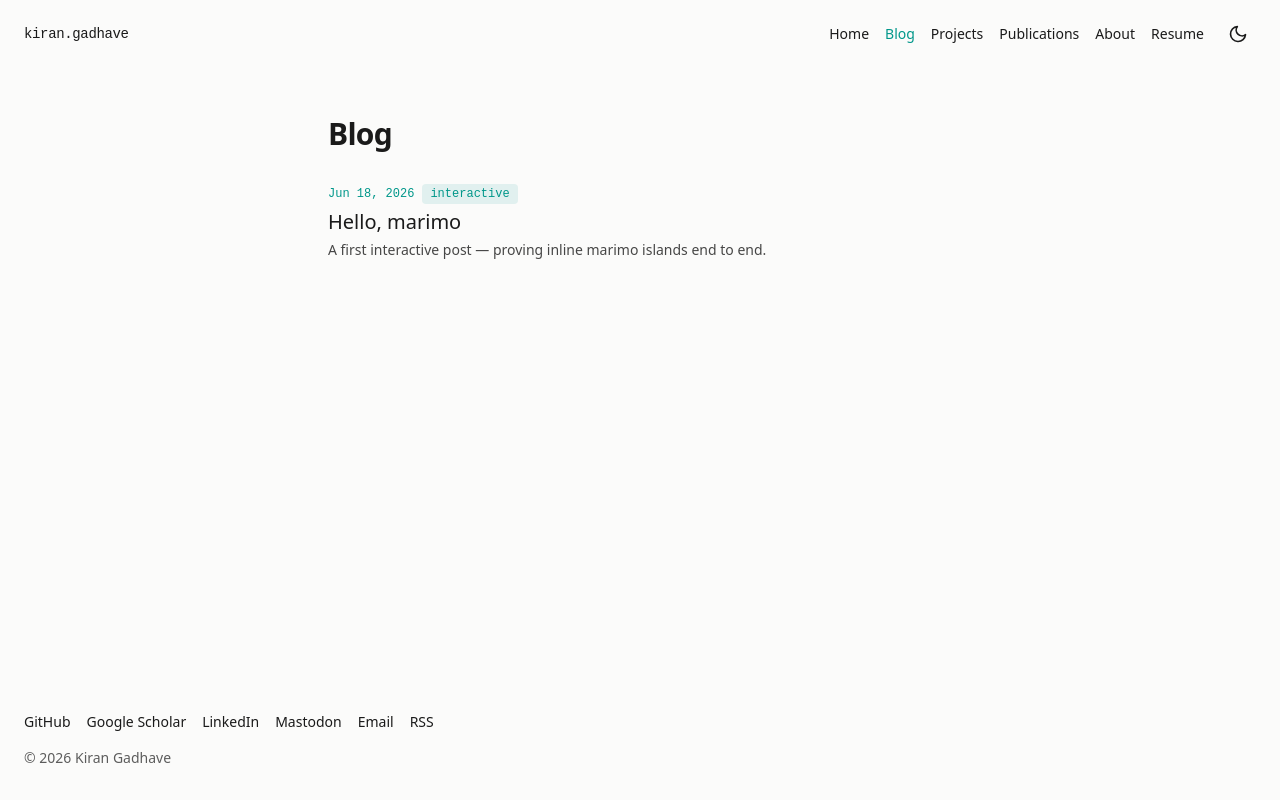
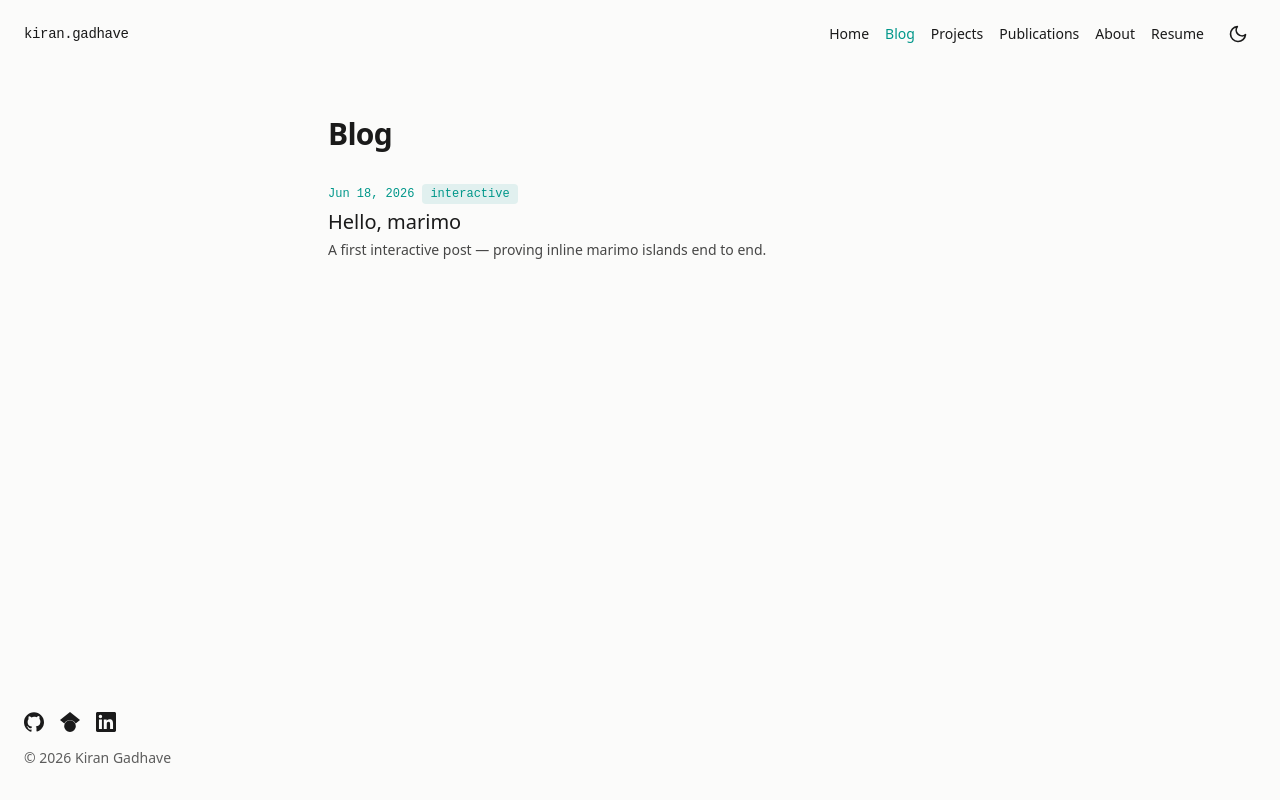
Before and after one commit to kirangadhave/kirangadhave.github.io, an Astro site: page /blog in a window 1280 px wide. Built offline with nearby package versions, Linux system fonts and the light colour scheme; Astro itself is replaced by a stand-in of ours.

Commit message:
feat: footer social icons; drop RSS, Mastodon, and email

```diff
--- a/src/components/Footer.astro
+++ b/src/components/Footer.astro
@@ -1,13 +1,19 @@
 ---
 import { SITE, SOCIALS } from '../consts';
+import SocialIcon from './SocialIcon.astro';
 
 const year = new Date().getFullYear();
 ---
 
 <footer class="mt-16 px-6 py-8 text-sm">
   <div class="flex flex-wrap items-center gap-4">
-    {SOCIALS.map((social) => <a href={social.href} class="hover:text-accent">{social.key}</a>)}
-    <a href="/rss.xml" class="hover:text-accent">RSS</a>
+    {
+      SOCIALS.map((social) => (
+        <a href={social.href} aria-label={social.key} title={social.key} class="hover:text-accent">
+          <SocialIcon name={social.key} />
+        </a>
+      ))
+    }
   </div>
   <p class="mt-4 opacity-70">© {year} {SITE.author}</p>
 </footer>
--- /dev/null
+++ b/src/components/SocialIcon.astro
@@ -0,0 +1,33 @@
+---
+/**
+ * Brand glyph for a social link, keyed by the SOCIALS entry's `name`.
+ * Paths are single-path brand marks (Simple Icons), drawn with currentColor so
+ * they inherit link color and the accent hover. Renders nothing for an unknown
+ * name, so the caller should still provide an accessible label on the link.
+ */
+interface Props {
+  name: string;
+  class?: string;
+}
+
+const { name, class: className = 'size-5' } = Astro.props;
+
+const PATHS: Record<string, string> = {
+  GitHub:
+    'M12 .297c-6.63 0-12 5.373-12 12 0 5.303 3.438 9.8 8.205 11.385.6.113.82-.258.82-.577 0-.285-.01-1.04-.015-2.04-3.338.724-4.042-1.61-4.042-1.61C4.422 18.07 3.633 17.7 3.633 17.7c-1.087-.744.084-.729.084-.729 1.205.084 1.838 1.236 1.838 1.236 1.07 1.835 2.809 1.305 3.495.998.108-.776.417-1.305.76-1.605-2.665-.305-5.467-1.334-5.467-5.931 0-1.311.469-2.381 1.236-3.221-.124-.303-.535-1.524.117-3.176 0 0 1.008-.322 3.301 1.23A11.509 11.509 0 0 1 12 5.803c1.02.005 2.047.138 3.006.404 2.291-1.552 3.297-1.23 3.297-1.23.653 1.653.242 2.874.118 3.176.77.84 1.235 1.911 1.235 3.221 0 4.609-2.807 5.624-5.479 5.921.43.372.823 1.102.823 2.222 0 1.606-.014 2.898-.014 3.293 0 .322.216.694.825.576C20.565 22.092 24 17.592 24 12.297c0-6.627-5.373-12-12-12',
+  'Google Scholar':
+    'M5.242 13.769L0 9.5 12 0l12 9.5-5.242 4.269C17.548 11.249 14.978 9.5 12 9.5c-2.977 0-5.548 1.748-6.758 4.269zM12 10a7 7 0 1 0 0 14 7 7 0 0 0 0-14z',
+  LinkedIn:
+    'M20.447 20.452h-3.554v-5.569c0-1.328-.027-3.037-1.852-3.037-1.853 0-2.136 1.445-2.136 2.939v5.667H9.351V9h3.414v1.561h.046c.477-.9 1.637-1.85 3.37-1.85 3.601 0 4.267 2.37 4.267 5.455v6.286zM5.337 7.433a2.062 2.062 0 0 1-2.063-2.065 2.064 2.064 0 1 1 2.063 2.065zm1.782 13.019H3.555V9h3.564v11.452zM22.225 0H1.771C.792 0 0 .774 0 1.729v20.542C0 23.227.792 24 1.771 24h20.451C23.2 24 24 23.227 24 22.271V1.729C24 .774 23.2 0 22.222 0h.003z',
+};
+
+const path = PATHS[name];
+---
+
+{
+  path && (
+    <svg class={className} viewBox="0 0 24 24" fill="currentColor" aria-hidden="true">
+      <path d={path} />
+    </svg>
+  )
+}
--- a/src/consts.ts
+++ b/src/consts.ts
@@ -19,6 +19,4 @@ export const SOCIALS = [
   { key: 'GitHub', href: 'https://github.com/kirangadhave' },
   { key: 'Google Scholar', href: 'https://scholar.google.com/citations?user=RXAZarcAAAAJ&hl=en' },
   { key: 'LinkedIn', href: 'https://www.linkedin.com/in/gadhavekiran/' },
-  { key: 'Mastodon', href: 'https://vis.social/@kirangadhave' },
-  { key: 'Email', href: 'mailto:kirangadhave2@gmail.com' },
 ] as const;
```
